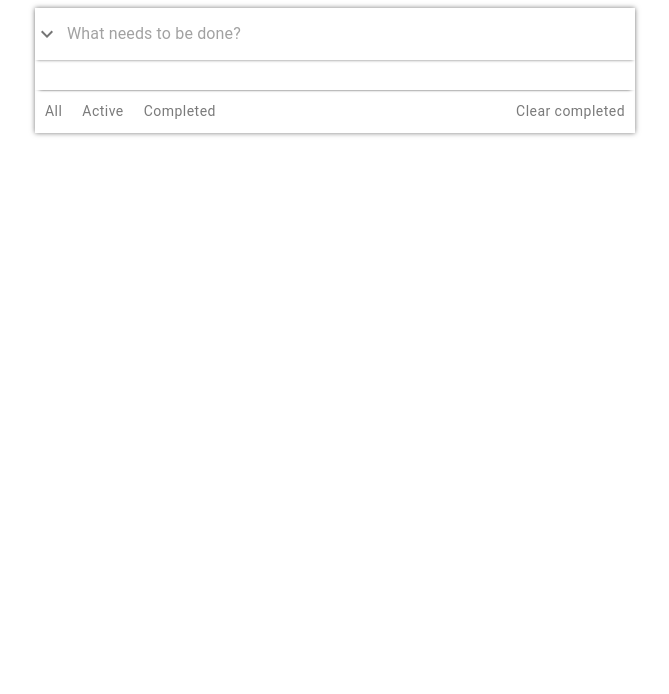
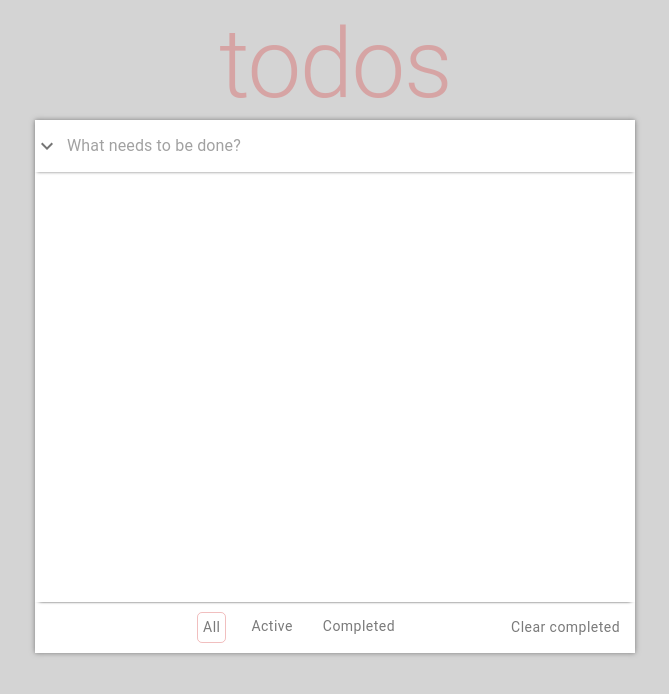
Before and after one commit to Relativelie/todo-list, a React (Create React App) app: page / in a window 1280 px wide. Shown: the top 694 px of the page, without its empty margins (305-974 px from the left). Built offline with nearby package versions, Linux system fonts and the light colour scheme.

Commit message:
add styles

```diff
--- a/src/app/App.tsx
+++ b/src/app/App.tsx
@@ -14,9 +14,7 @@ function App() {
           body {
             display: flex;
             justify-content: center;
-            background: #e0dff;
-            min-height: "100vh";
-            max-width: "100vw";
+            background-color: #c6c6c6bd;
           }
         `}
       />
--- a/src/pages/todo/store/task/selectors.ts
+++ b/src/pages/todo/store/task/selectors.ts
@@ -10,3 +10,8 @@ export const filteredTasksSelector = createSelector(
   todoStateSelector,
   (state) => state.todo.task.filteredTasks,
 );
+
+export const activeFilterSelector = createSelector(
+  todoStateSelector,
+  (state) => state.todo.task.activeFilter,
+);
--- a/src/pages/todo/ui/components/todo-card-bottom-bar/index.tsx
+++ b/src/pages/todo/ui/components/todo-card-bottom-bar/index.tsx
@@ -6,33 +6,43 @@ import {
   removeCompletedTasks,
   setFilteredTasks,
 } from '../../../store/task/slice';
-import { tasksSelector } from '../../../store/task/selectors';
+import {
+  tasksSelector,
+  activeFilterSelector,
+} from '../../../store/task/selectors';
 import * as S from './styles';
 
 const TodoComponentsTodoCardBottomBar = () => {
   const { t } = useTranslation();
   const dispatch = useDispatch();
   const tasks = useSelector(tasksSelector);
+  const selectedFilter = useSelector(activeFilterSelector);
 
   const btn = useCallback(
     (title: string, action: 'all' | 'active' | 'completed' | 'remove') => {
       let onClick: () => void;
+      let isActive;
       if (action === 'remove') {
         onClick = () => {
           dispatch(removeCompletedTasks());
           dispatch(setFilteredTasks());
         };
-      } else onClick = () => dispatch(setFilteredTasks(action));
+      } else {
+        onClick = () => dispatch(setFilteredTasks(action));
+        if (selectedFilter === action) {
+          isActive = true;
+        }
+      }
 
       return (
-        <S.BtnContainer onClick={onClick}>
+        <S.BtnContainer isActive={isActive} onClick={onClick}>
           <Typography variant="caption" color="#7a7a7a" fontSize={14}>
             {title}
           </Typography>
         </S.BtnContainer>
       );
     },
-    [],
+    [selectedFilter],
   );
 
   const activeTasksCount = useMemo(() => {
@@ -58,13 +68,13 @@ const TodoComponentsTodoCardBottomBar = () => {
 
   return (
     <S.Container>
-      {activeTasksCount}
+      <S.CountContainer>{activeTasksCount}</S.CountContainer>
       <S.BtnGroup>
         {btn(t('todo.btn.all'), 'all')}
         {btn(t('todo.btn.active'), 'active')}
         {btn(t('todo.btn.completed'), 'completed')}
       </S.BtnGroup>
-      {btn(t('todo.btn.clearCompleted'), 'remove')}
+      <S.RemoveBtn>{btn(t('todo.btn.clearCompleted'), 'remove')}</S.RemoveBtn>
     </S.Container>
   );
 };
--- a/src/pages/todo/ui/components/todo-card-bottom-bar/styles.ts
+++ b/src/pages/todo/ui/components/todo-card-bottom-bar/styles.ts
@@ -1,18 +1,36 @@
 import styled from '@emotion/styled';
 
 export const Container = styled.div`
-  display: flex;
-  justify-content: space-between;
+  display: grid;
+  grid-template-columns: 130px 1fr 1fr;
+  grid-template-areas: "count btnGroup removeBtn";
+  justify-items: flex-end;
+  align-items: center;
   padding: 10px;
   box-shadow: inset 0 -8px 4px 4px rgb(255, 255, 255),
     inset 0 0.5px 2px 0px #7a7a7a;
 `;
 
-export const BtnContainer = styled.div`
+export const BtnContainer = styled.div<{ isActive?: boolean }>`
+  ${(props) => {
+    if (props.isActive !== undefined) {
+      return 'border: solid 1px #db555560; border-radius: 5px;';
+    }
+  }}
+  padding: 3px 5px;
   cursor: pointer;
 `;
 
 export const BtnGroup = styled.div`
+  grid-area: btnGroup;
   display: flex;
   gap: 20px;
 `;
+export const RemoveBtn = styled.div`
+  grid-area: removeBtn;
+`;
+
+export const CountContainer = styled.div`
+  grid-area: count;
+  justify-self: flex-start;
+`;
--- /dev/null
+++ b/src/pages/todo/ui/components/todo-card-input/index.tsx
@@ -0,0 +1,41 @@
+import { InputAdornment } from '@mui/material';
+import ExpandMoreSharpIcon from '@mui/icons-material/ExpandMoreSharp';
+import { useRef } from 'react';
+import { useDispatch } from 'react-redux';
+import { useTranslation } from 'react-i18next';
+import { addTask, setFilteredTasks } from '../../../store/task/slice';
+import * as S from './styles';
+
+const TodoComponentsTodoCardInput = () => {
+  const textInput = useRef<HTMLInputElement>(null);
+  const dispatch = useDispatch();
+  const { t } = useTranslation();
+
+  const isEnterPressed = (e: KeyboardEvent) => {
+    const target = e.target as HTMLInputElement;
+    if (e.key === 'Enter' && target.value.trim().length !== 0) {
+      dispatch(addTask(target.value));
+      dispatch(setFilteredTasks());
+      if (textInput.current !== null) {
+        textInput.current.value = '';
+      }
+    }
+  };
+
+  return (
+    <S.TaskInput
+      disableUnderline
+      fullWidth
+      inputRef={textInput}
+      placeholder={t('todo.inputPlaceholder')}
+      onKeyPress={(e) => isEnterPressed(e)}
+      startAdornment={(
+        <InputAdornment position="start">
+          <ExpandMoreSharpIcon />
+        </InputAdornment>
+      )}
+    />
+  );
+};
+
+export default TodoComponentsTodoCardInput;
--- /dev/null
+++ b/src/pages/todo/ui/components/todo-card-input/styles.ts
@@ -0,0 +1,7 @@
+import styled from '@emotion/styled';
+import { Input } from '@mui/material';
+
+export const TaskInput = styled(Input)`
+  padding: 10px 0;
+  box-shadow: 0 2px 3px -2px #7a7a7a;
+`;
--- a/src/pages/todo/ui/components/todo-card/index.tsx
+++ b/src/pages/todo/ui/components/todo-card/index.tsx
@@ -1,40 +1,34 @@
-import { InputAdornment, Typography } from '@mui/material';
-import ExpandMoreSharpIcon from '@mui/icons-material/ExpandMoreSharp';
-import { useTranslation } from 'react-i18next';
-import { useCallback, useRef } from 'react';
+import { Typography } from '@mui/material';
+import { ReactNode, useCallback } from 'react';
 import { useDispatch, useSelector } from 'react-redux';
 import DoneTwoToneIcon from '@mui/icons-material/DoneTwoTone';
 import { filteredTasksSelector } from '../../../store/task/selectors';
 import * as S from './styles';
 import TodoComponentsTodoCardBottomBar from '../todo-card-bottom-bar';
-import { addTask, setFilteredTasks, toCompleteTask } from '../../../store/task/slice';
+import { setFilteredTasks, toCompleteTask } from '../../../store/task/slice';
+import TodoComponentsTodoCardInput from '../todo-card-input';
 
 const TodoComponentsTodoCard = () => {
-  const { t } = useTranslation();
   const dispatch = useDispatch();
-  const textInput = useRef<HTMLInputElement>(null);
+
   const filteredTasks = useSelector(filteredTasksSelector);
 
-  const completedTask = useCallback((title: string, index: string) => {
+  const completedTask = useCallback((index: string, children: ReactNode) => {
     return (
       <S.TaskContainer key={index}>
         <S.CircleContainer>
           <DoneTwoToneIcon color="success" />
         </S.CircleContainer>
-        <Typography fontSize={18} variant="body1" gutterBottom>
-          {title}
-        </Typography>
+        {children}
       </S.TaskContainer>
     );
   }, []);
 
-  const activeTask = useCallback((title: string, index: string) => {
+  const activeTask = useCallback((index: string, children: ReactNode) => {
     return (
       <S.TaskContainer key={index} onClick={() => taskPressed(Number(index))}>
         <S.CircleContainer />
-        <Typography fontWeight={300} fontSize={18} variant="body1" gutterBottom>
-          {title}
-        </Typography>
+        {children}
       </S.TaskContainer>
     );
   }, []);
@@ -44,37 +38,30 @@ const TodoComponentsTodoCard = () => {
     dispatch(setFilteredTasks());
   };
 
-  const isEnterPressed = (e:KeyboardEvent) => {
-    if (e.key === 'Enter') {
-        const target = e.target as HTMLInputElement;
-        dispatch(addTask(target.value));
-        dispatch(setFilteredTasks());
-        if (textInput.current !== null) {
-            textInput.current.value = '';
-        }
-    }
-  };
-
   return (
     <S.CardContainer>
-        <S.TaskInput
-          disableUnderline
-          fullWidth
-          inputRef={textInput}
-          placeholder={t('todo.inputPlaceholder')}
-          onKeyPress={(e) => isEnterPressed(e)}
-          startAdornment={(
-            <InputAdornment position="start">
-              <ExpandMoreSharpIcon />
-            </InputAdornment>
-          )}
-        />
+      <TodoComponentsTodoCardInput />
       <S.TasksContainer>
         {Object.keys(filteredTasks).map((key) => {
           if (filteredTasks[key].status === 'active') {
-            return activeTask(filteredTasks[key].title, key);
+            const par = (
+              <Typography fontSize={18} variant="body1">
+                {filteredTasks[key].title}
+              </Typography>
+            );
+            return activeTask(key, par);
           } else {
-            return completedTask(filteredTasks[key].title, key);
+            const par = (
+              <Typography
+                fontSize={18}
+                sx={{ textDecoration: 'line-through' }}
+                variant="body1"
+                color="#7a7a7a"
+              >
+                {filteredTasks[key].title}
+              </Typography>
+            );
+            return completedTask(key, par);
           }
         })}
       </S.TasksContainer>
--- a/src/pages/todo/ui/components/todo-card/styles.ts
+++ b/src/pages/todo/ui/components/todo-card/styles.ts
@@ -1,15 +1,9 @@
-import styled from "@emotion/styled";
-import { Input } from "@mui/material";
+import styled from '@emotion/styled';
 
 export const CardContainer = styled.div`
   width: 600px;
   box-shadow: 0 0 5px #7a7a7a;
   background-color: #ffff;
-`;
-
-export const TaskInput = styled(Input)`
-  padding: 10px 0;
-  box-shadow: 0 2px 3px -2px #7a7a7a;
 `;
 
 export const CircleContainer = styled.div`
@@ -31,5 +25,9 @@ export const TasksContainer = styled.div`
   display: flex;
   flex-direction: column;
   gap: 10px;
-  margin: 15px 0 15px 5px;
+  height: 400px;
+  margin-top: 15px;
+  margin-left: 5px;
+  margin-bottom: 15px;
+  overflow: auto;
 `;
--- a/src/pages/todo/ui/screens/main/index.tsx
+++ b/src/pages/todo/ui/screens/main/index.tsx
@@ -1,9 +1,19 @@
+import { Typography } from '@mui/material';
+import { useTranslation } from 'react-i18next';
 import TodoComponentsTodoCard from '../../components/todo-card';
+import * as S from './styles';
 
 const PagesTodoMain = () => {
-return (
-    <TodoComponentsTodoCard />
-);
+  const { t } = useTranslation();
+
+  return (
+    <S.Container>
+      <Typography variant="h1" component="div" color="#db555560">
+        {t('todo.title')}
+      </Typography>
+      <TodoComponentsTodoCard />
+    </S.Container>
+  );
 };
 
 export default PagesTodoMain;
--- /dev/null
+++ b/src/pages/todo/ui/screens/main/styles.ts
@@ -0,0 +1,7 @@
+import styled from '@emotion/styled';
+
+export const Container = styled.div`
+  display: flex;
+  flex-direction: column;
+  align-items: center;
+`;
```
Also changed, not shown: .eslintrc.json.
